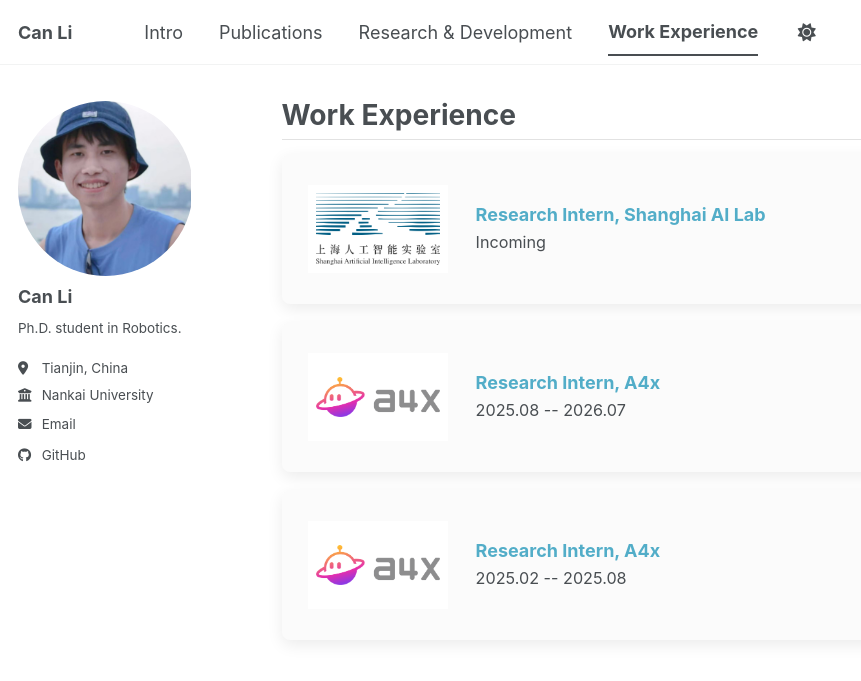
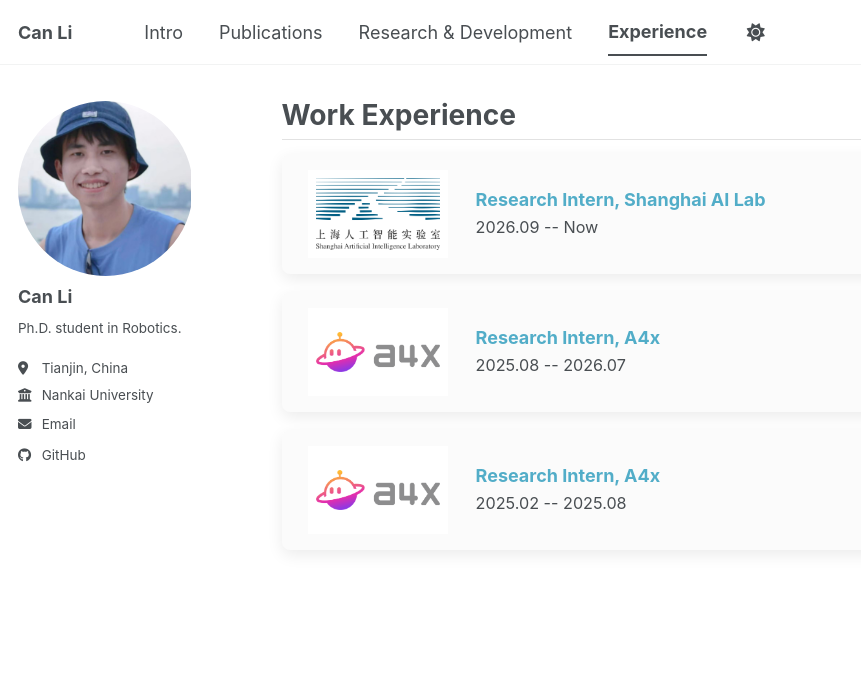
Before and after one commit to CAN-Lee/Personal_Page, a Jekyll site: the page built from _pages/work-experience.html, in a window 1280 px wide and 900 px high. Shown: the top 681 px of the window, without its empty margins (0-861 px from the left). Built offline with Jekyll 4.4.1, drawn with Linux system fonts in a browser that asks for light colours; a style sheet for code colours, icons or effects is not loaded.

Commit message:
Refine experience cards and justify biography and project text

```diff
--- a/_data/navigation.yml
+++ b/_data/navigation.yml
@@ -8,5 +8,5 @@ main:
   - title: "Research & Development"
     url: /portfolio/
 
-  - title: "Work Experience"
+  - title: "Experience"
     url: /work-experience/
--- a/_includes/work-experience-list.html
+++ b/_includes/work-experience-list.html
@@ -6,7 +6,7 @@
   </a>
   <div class="work-experience__details">
     <h2><a href="https://www.shlab.org.cn/">Research Intern, Shanghai AI Lab</a></h2>
-    <p>Incoming</p>
+    <p>2026.09 -- Now</p>
   </div>
 </article>
 
--- a/_sass/layout/_archive.scss
+++ b/_sass/layout/_archive.scss
@@ -258,9 +258,9 @@ html[data-theme="dark"] .project__item {
   grid-template-columns: 140px minmax(0, 1fr);
   align-items: center;
   gap: 28px;
-  min-height: 150px;
+  min-height: 120px;
   margin-bottom: 18px;
-  padding: 26px;
+  padding: 16px 26px;
   border-radius: 8px;
   background: #fbfbfb;
   box-shadow: 0 5px 16px rgba(0, 0, 0, 0.08);
@@ -289,8 +289,8 @@ html[data-theme="dark"] .project__item {
   @media (max-width: 600px) {
     grid-template-columns: 80px minmax(0, 1fr);
     gap: 16px;
-    padding: 18px 14px;
-    min-height: 130px;
+    padding: 12px 14px;
+    min-height: 110px;
     .work-experience__logo { height: 70px; padding: 4px; }
     h2 { font-size: 0.9em; overflow-wrap: anywhere; }
   }
--- a/_sass/layout/_page.scss
+++ b/_sass/layout/_page.scss
@@ -349,6 +349,13 @@
 }
 
 .page.page--project {
+  .page__content p,
+  .page__content li {
+    text-align: justify;
+    -webkit-hyphens: auto;
+    hyphens: auto;
+  }
+
   .project-image-pair {
     display: grid;
     grid-template-columns: repeat(3, minmax(0, 1fr));
```
Also changed, not shown: _pages/about.md (+5 -1 lines).
